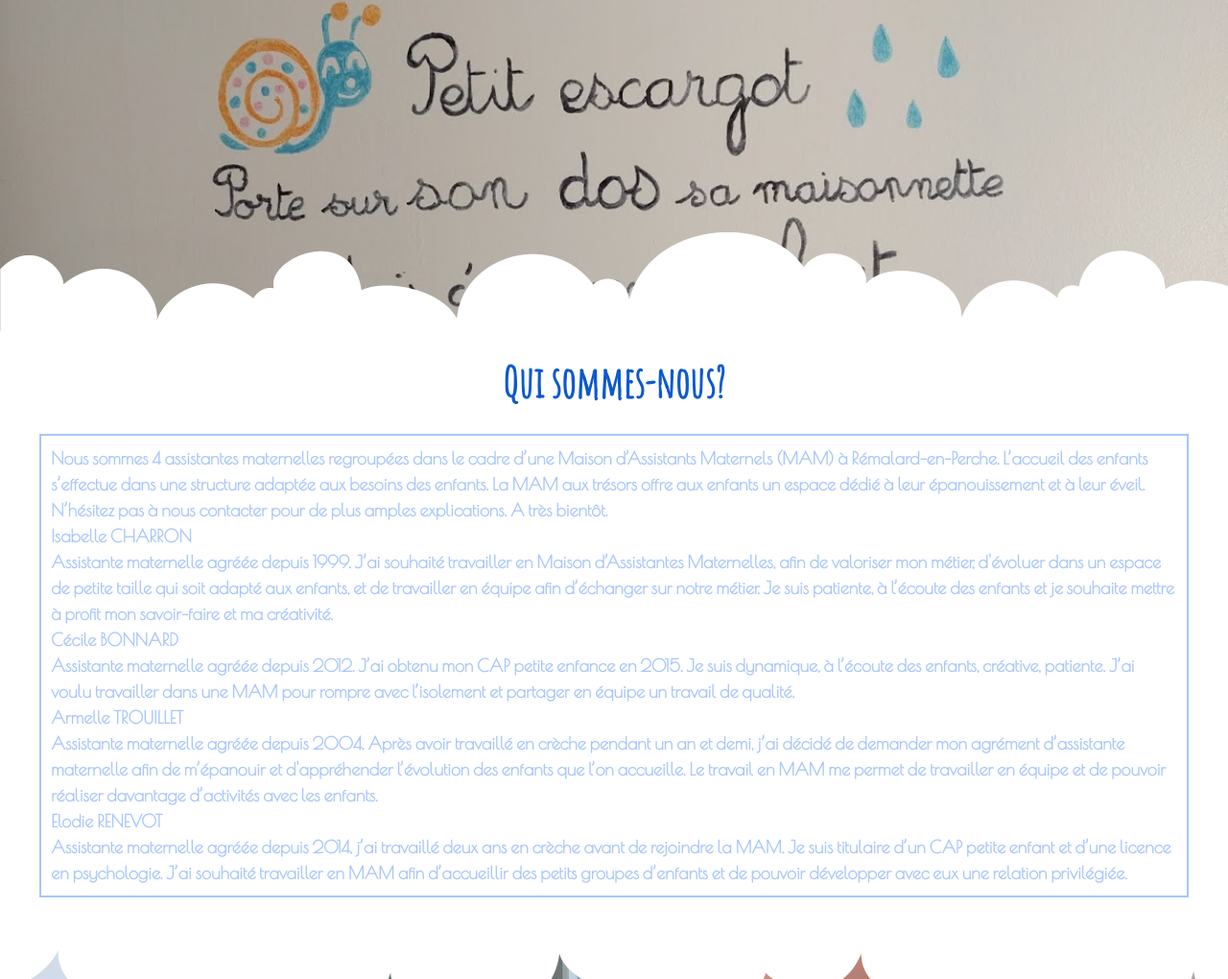
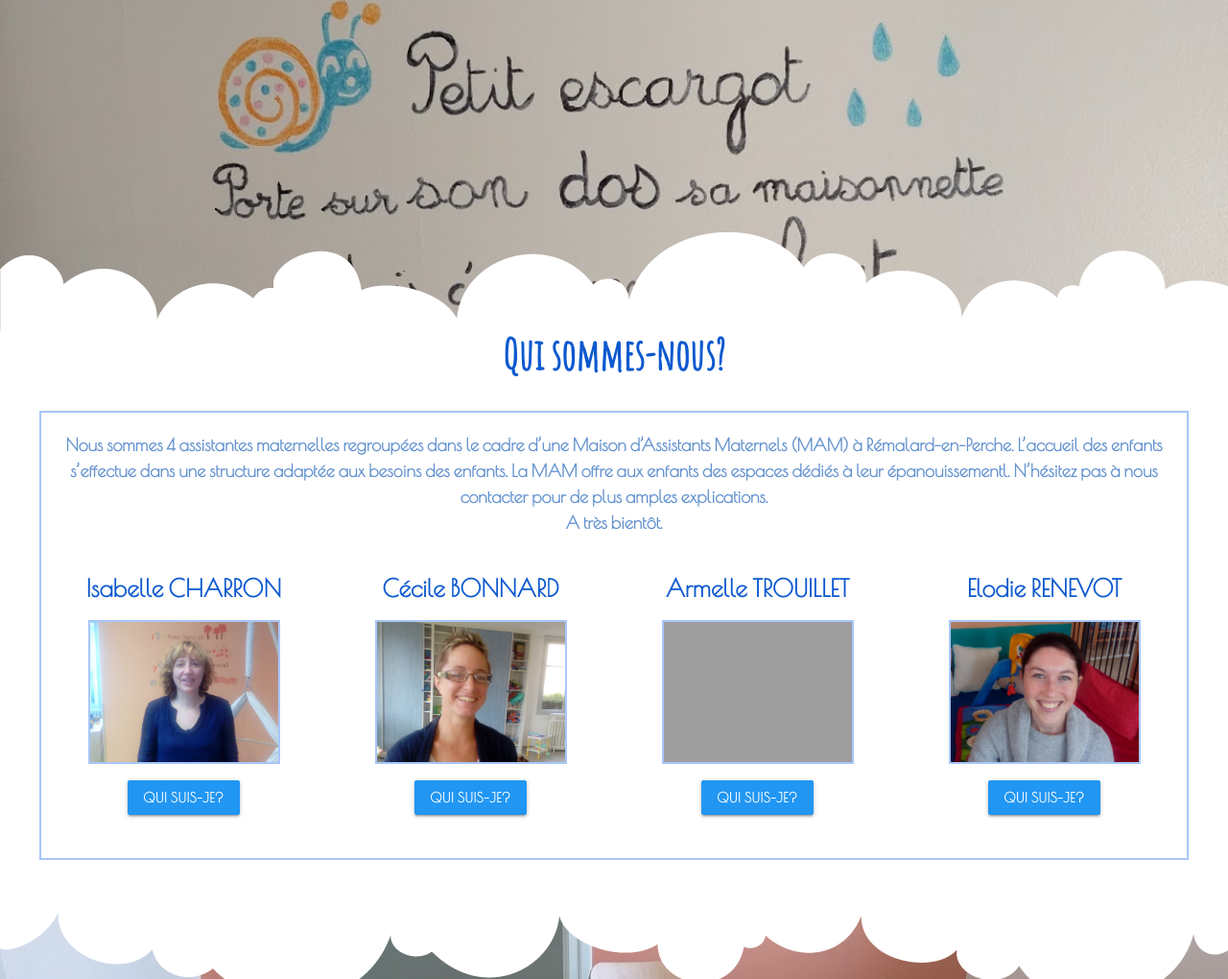
Before and after one commit to WildCodeSchool/laloupe-0916-mam, a website: page public/index.html in a window 1280 px wide. Shown: the part 480-1500 px from the top of the page at 96% size. Drawn offline with nearby package versions, Linux system fonts and the light colour scheme; some packages are replaced by stand-ins of ours; grey boxes are pictures that could not be loaded.

Commit message:
Modification du nuage1 et du footer

```diff
--- a/public/assets/css/style.css
+++ b/public/assets/css/style.css
@@ -72,6 +72,34 @@ h2 {
 }
 
 /*Intérieur des nuages*/
+#Presentation{
+    padding: 10px 10px 10px 10px;
+    text-align: center;
+    color: #6291CF;
+    font-weight: bold;
+}
+
+#PresentationMAM{
+    text-align: center;
+    color: #6291CF;
+    font-weight: bold;
+}
+.imagemam{
+    width:200px;
+    height: 150px;
+    margin-top: 10px;
+    margin-bottom: 10px;
+    border: 2px #A8C6FA solid;
+}
+
+.imagemodal{
+    width:200px;
+    height: 150px;
+    margin-top: 20px;
+    margin-bottom: 40px;
+    border: 2px #A8C6FA solid;
+}
+
 
 .cadre {
     margin: 30px 30px 30px 30px;
@@ -80,6 +108,7 @@ h2 {
     border: 2px solid #A8C6FA;
     font-weight: bold;
     color: #A8C6FA;
+    font-family: 'Poiret One', cursive;
 }
 
 h3 {
@@ -87,6 +116,8 @@ h3 {
     color: #0C59CF;
     font-weight: bold;
     text-align: center;
+    padding: 0 0 5px 0;
+    margin: 0;
 }
 h4 {
     font-family: 'Amatic SC', cursive;
@@ -101,13 +132,20 @@ h4 {
     padding: 0 5px 0 5px;
 }
 
+h5{
+   font-family: 'Poiret One', cursive;
+   color: #0C59CF;
+   font-size: 25px;
+   font-weight: bold;
+}
+
 p {
     font-family: 'Poiret One', cursive;
     font-size: 18px;
 }
 
 .borderLight {
-    border: 1px #A8C6FA solid;
+    border: 2px #A8C6FA solid;
     padding: 20px 5px 5px 5px;
 }
 
@@ -152,6 +190,16 @@ footer {
     color: white;
 }
 
+#ML{
+    color: white;##6291CF
+    text-decoration: none;
+}
+
+#logowcs{
+    height: 20px;
+    width: 20px;
+}
+
 /*Partie admnistrable*/
 .boutonAdmin, #modifActivites, #modifInfosPratiques, #modifPartenaires {
     text-align: center;
--- a/public/index.html
+++ b/public/index.html
@@ -8,7 +8,7 @@
 
         <link rel="shortcut icon" href="public/assets/img/logo.png">
 
-        <title>MEAN Starter ES6</title>
+        <title>La MAM aux Trésors</title>
 
         <link rel="stylesheet" href="https://cdnjs.cloudflare.com/ajax/libs/materialize/0.97.7/css/materialize.min.css">
           <link href="https://fonts.googleapis.com/icon?family=Material+Icons" rel="stylesheet">
--- a/public/js/controllers/mainController.js
+++ b/public/js/controllers/mainController.js
@@ -3,7 +3,11 @@ class mainController {
     constructor() {
         /*this.todoService = todoService;
         this.load();*/
+
+
     }
+
+
 
     carouselparallax() {
         $('.parallax').parallax();
@@ -11,14 +15,19 @@ class mainController {
             full_width: true
 
         });
-
         autoplay();
 
         function autoplay() {
             $('.carousel').carousel('next');
             setTimeout(autoplay, 4500);
         }
+
+        $('.modal1').leanModal();
+        $('.modal2').leanModal();
+        $('.modal3').leanModal();
+        $('.modal4').leanModal();
     }
+
 
 
     /*
--- a/public/views/clouds/cloud1.html
+++ b/public/views/clouds/cloud1.html
@@ -1,30 +1,76 @@
 <!-- Nuage1 : Qui Sommes-Nous? -->
-<div>
-    <div id="nuage1" class="row">
-        <!-- Nuage1 : Carrousel -->
-        <!--<div class="col s3">
-            <div class="carousel carousel-slider carouselleft" data-indicators="true">
-                <a class="carousel-item" href="#one!"><img src="https://placehold.it/200x150"></a>
-                <a class="carousel-item" href="#two!"><img src="https://placehold.it/200x150"></a>
-                <a class="carousel-item" href="#three!"><img src="https://placehold.it/200x150"></a>
-                <a class="carousel-item" href="#four!"><img src="https://placehold.it/200x150"></a>
-            </div>
-        </div>-->
-        <div class="col s12">
-            <h3>Qui sommes-nous?</h3>
-            <div class="cadre">
-                <p>Nous sommes 4 assistantes maternelles regroupées dans le cadre d’une Maison d’Assistants Maternels (MAM) à Rémalard-en-Perche.
-                L’accueil des enfants s’effectue dans une structure adaptée aux besoins des enfants. La MAM aux trésors offre aux enfants un espace dédié à leur épanouissement et à leur éveil.
-                N’hésitez pas à nous contacter pour de plus amples explications. A très bientôt.</p>
-                <p>Isabelle CHARRON<br/>Assistante maternelle agréée depuis 1999. J’ai souhaité travailler en Maison d’Assistantes Maternelles, afin de valoriser mon métier,
-                d'évoluer dans un espace de petite taille qui soit adapté aux enfants, et de travailler en équipe afin d’échanger sur notre métier.
-                Je suis patiente, à l’écoute des enfants et je souhaite mettre à profit mon savoir-faire et ma créativité.</p>
-                <p>Cécile BONNARD<br/>Assistante maternelle agréée depuis 2012. J’ai obtenu mon CAP petite enfance en 2015. Je suis dynamique, à l’écoute des enfants, créative, patiente.
-                J’ai voulu travailler dans une MAM pour rompre avec l’isolement et partager en équipe un travail de qualité.</p>
-                <p>Armelle TROUILLET<br/>Assistante maternelle agréée depuis 2004. Après avoir travaillé en crèche pendant un an et demi, j’ai décidé de demander mon agrément d’assistante maternelle afin de m’épanouir et
-                d'appréhender l’évolution des enfants que l’on accueille. Le travail en MAM me permet de travailler en équipe et de pouvoir réaliser davantage d’activités avec les enfants.</p>
-                <p>Elodie RENEVOT<br/>Assistante maternelle agréée depuis 2014, j’ai travaillé deux ans en crèche avant de rejoindre la MAM. Je suis titulaire d’un CAP petite enfant et d’une licence en psychologie. J’ai souhaité
-                travailler en MAM afin d’accueillir des petits groupes d’enfants et de pouvoir développer avec eux une relation privilégiée.</p>
+<div id="nuage1" class="row">
+    <!-- Nuage1 : Carrousel -->
+    <div class="col s12">
+        <h3>Qui sommes-nous?</h3>
+        <div class="cadre">
+            <p id="Presentation">Nous sommes 4 assistantes maternelles regroupées dans le cadre d’une Maison d’Assistants Maternels (MAM) à Rémalard-en-Perche. L’accueil des enfants s’effectue dans une structure adaptée aux besoins des enfants. La MAM offre aux
+                enfants des espaces dédiés à leur épanouissementl. N’hésitez pas à nous contacter pour de plus amples explications.<br/>A très bientôt.</p>
+            <div class="row section">
+                <!--Présentation Isabelle-->
+                <div class="col s3" id="PresentationMAM">
+                    <h5>Isabelle CHARRON</h5>
+                    <img src="assets/img/isabelle.jpg" alt="Isabelle" class="imagemam">
+                    <a class="modal-trigger modal1 waves-effect waves-light btn blue" href="#modal1">Qui suis-je?</a>
+                    <div id="modal1" class="modal modal-fixed-footer">
+                        <div class="modal-content">
+                            <h5>Isabelle CHARRON</h5>
+                            <br/>
+                            <img src="assets/img/isabelle.jpg" alt="Isabelle" class="imagemodal">
+                            <br/>
+                            <p>Assistante maternelle agréée depuis 1999. J’ai souhaité travailler en Maison d’Assistantes Maternelles, afin de valoriser mon métier, d'évoluer dans un espace de petite taille qui soit adapté aux enfants, et de travailler en équipe afin d’échanger
+                                sur notre métier. Je suis patiente, à l’écoute des enfants et je souhaite mettre à profit mon savoir-faire et ma créativité.</p>
+                        </div>
+                    </div>
+                </div>
+                <!--Présentation Cécile-->
+                <div class="col s3" id="PresentationMAM">
+                    <h5>Cécile BONNARD</h5>
+                    <img src="assets/img/cecile.jpg" alt="Cecile" class="imagemam">
+                    <a class="modal-trigger modal2 waves-effect waves-light btn blue" href="#modal2">Qui suis-je?</a>
+                    <div id="modal2" class="modal modal-fixed-footer">
+                        <div class="modal-content">
+                            <h5>Cécile BONNARD</h5>
+                            <br/>
+                            <img src="assets/img/cecile.jpg" alt="Cecile" class="imagemodal">
+                            <br/>
+                            <p>Assistante maternelle agréée depuis 2012. J’ai obtenu mon CAP petite enfance en 2015. Je suis dynamique, à l’écoute des enfants, créative, patiente. J’ai voulu travailler dans une MAM pour rompre avec l’isolement et partager en équipe un travail
+                                de qualité.</p>
+                        </div>
+                    </div>
+                </div>
+                <!--Présentation Armelle-->
+                <div class="col s3" id="PresentationMAM">
+                    <h5>Armelle TROUILLET</h5>
+                    <img src="assets/img/Armelle.jpg" alt="Armelle" class="imagemam">
+                    <a class="modal-trigger modal3 waves-effect waves-light btn blue" href="#modal3">Qui suis-je?</a>
+                    <div id="modal3" class="modal modal-fixed-footer">
+                        <div class="modal-content">
+                            <h5>Armelle TROUILLET</h5>
+                            <br/>
+                            <img src="assets/img/Armelle.jpg" alt="Armelle" class="imagemodal">
+                            <br/>
+                            <p>Assistante maternelle agréée depuis 2004. Après avoir travaillé en crèche pendant un an et demi, j’ai décidé de demander mon agrément d’assistante maternelle afin de m’épanouir et d'appréhender l’évolution des enfants que l’on accueille. Le
+                                travail en MAM me permet de travailler en équipe et de pouvoir réaliser davantage d’activités avec les enfants.</p>
+                        </div>
+                    </div>
+                </div>
+                <!--Présentation Elodie-->
+                <div class="col s3" id="PresentationMAM">
+                    <h5>Elodie RENEVOT</h5>
+                    <img src="assets/img/Elodie.jpg" alt="Elodie" class="imagemam">
+                    <a class="modal-trigger modal4 waves-effect waves-light btn blue" href="#modal4">Qui suis-je?</a>
+                    <div id="modal4" class="modal modal-fixed-footer">
+                        <div class="modal-content">
+                            <h5>Elodie RENEVOT</h5>
+                            <br/>
+                            <img src="assets/img/Elodie.jpg" alt="Elodie" class="imagemodal">
+                            <br/>
+                            <p>Assistante maternelle agréée depuis 2014, j’ai travaillé deux ans en crèche avant de rejoindre la MAM. Je suis titulaire d’un CAP petite enfant et d’une licence en psychologie. J’ai souhaité travailler en MAM afin d’accueillir des petits groupes
+                                d’enfants et de pouvoir développer avec eux une relation privilégiée.</p>
+                        </div>
+                    </div>
+                </div>
             </div>
         </div>
     </div>
--- a/public/views/footer.html
+++ b/public/views/footer.html
@@ -1,7 +1,8 @@
 <!-- Footer-->
 <footer>
     <div class="col s12 container">
-        © 2016 Réalisé par les élèves de la Wild Code School Johan Hélias, Sylvain Labarre, Gaëlle Morin
-        <img id="logowcs" src="">
+      <a href="#" id="ML">Mentions légales</a>
+        © 2016 Réalisé par les élèves de la Wild Code School <img src="assets/img/Logo-WCS.png" id="logowcs" > Johan Hélias, Sylvain Labarre, Gaëlle Morin
+
     </div>
 </footer>
```
Also changed, not shown: public/assets/img/Elodie.jpg (added), public/assets/img/cecile.jpg (added), public/assets/img/isabelle.jpg (added), 1 other file.
